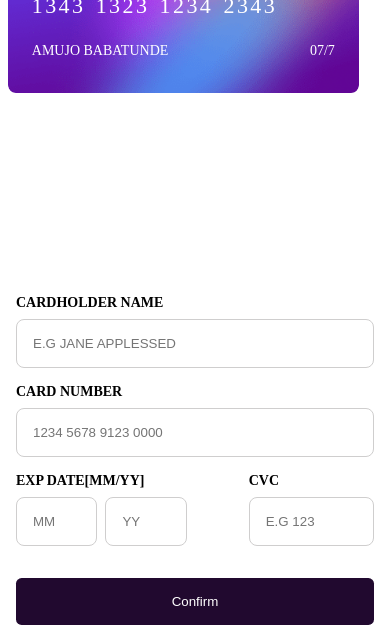
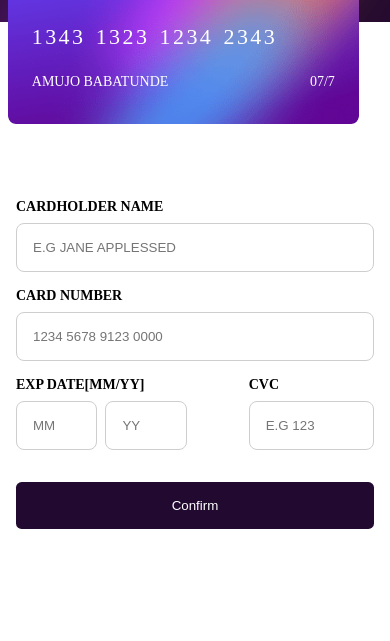
Before and after one commit to M-E-J-O-R/Interactive-Card-Form, a React app: page / in a window 390 px wide. Shown: the part 203-844 px from the top of the page. Built offline with nearby package versions, Linux system fonts and the light colour scheme.

Commit message:
latest commit to the branch

```diff
--- a/src/styles/style.css
+++ b/src/styles/style.css
@@ -1,3 +1,4 @@
+
 * {
     margin: 0;
     padding: 0;
@@ -9,6 +10,7 @@
     min-height: 100vh;
     display: grid;
     grid-template-columns: 30% 70%;
+
   }
 
   .card-display {
@@ -20,6 +22,8 @@
     flex-direction: column;
     align-items: center;
     justify-content: center;
+
+
     padding: 1rem;
     gap: 1.5rem;
   }
@@ -30,11 +34,11 @@
     padding: 1rem;
     position: relative;
     background-repeat: no-repeat;
+    transition: all 0.2s linear;
     background-size: cover;
-  transition: all 0.2s linear;
     border-radius: 0.5rem;
   }
-.card:hover {
+  .card:hover{
     transform: scale(0.95);
   }
   .card p {
@@ -56,7 +60,7 @@
   }
   .front-card #card-number-display {
     font-size: 22px;
-  font-size: bold;
+    font-size:bold;
     letter-spacing: 0.15rem;
     word-spacing: 0.15rem;
     justify-self: flex-end;
@@ -111,12 +115,13 @@
   form {
     padding: 1rem;
     width: 21rem;
-  display: none;
+    display:none;
+
   }
   form p {
     margin-bottom: 0.5rem;
-  font-weight: bold;
-  font-size: 14px;
+    font-weight:bold;
+    font-size:14px;
   }
 
   label {
@@ -130,14 +135,16 @@ input {
     border-radius: 0.25rem;
     outline: none;
     border: 1px solid #cfcece;
-  text-transform: uppercase;
+    text-transform:uppercase;
+
+
   }
   input::-webkit-outer-spin-button,
   input::-webkit-inner-spin-button {
     -webkit-appearance: none;
     margin: 0;
   }
-input[type="number"] {
+  input[type=number] {
     -moz-appearance: textfield;
   }
 
@@ -148,7 +155,7 @@ input[type="number"] {
 
   .expiry #mm {
     width: 35%;
-  margin-right: 0.5rem;
+    margin-right:0.5rem;
   }
   .expiry #yy {
     width: 35%;
@@ -164,9 +171,10 @@ button {
     padding: 0.75rem 3rem;
   }
 
-@media screen and (max-width: 1000px) {
+  @media screen  and (max-width: 1000px) {
     .container {
       grid-template-columns: 100%;
+
     }
 
     .back-card,
@@ -177,32 +185,33 @@ button {
 
   @media screen and (max-width: 500px) {
     .container {
-    display: flex;
-    flex-direction: column;
-    gap: 2rem;
+      grid-template-columns: 100%;
+      gap: 1rem;
+      justify-content: center;
+    }
+    .card{
 
-    justify-content: space-between;
-  }
-  .card {
-    width: 90vw;
+      width:90vw;
     }
     .card-display {
       position: relative;
-    min-height: 10rem;
     }
     .back-card,
   .front-card {
       position: absolute;
+
     }
     .back-card {
-    left: 8vw;
+      left:8vw;
       top: 0.5px;
+      /*     transform: translate(10%, 0); */
     }
     .front-card {
+  /*     transform: translate(5%, 60%); */
       z-index: 2;
-    left: 2vw;
+      left:2vw;
 
-    top: 65%;
+      top:60%;
     }
      .result #complete {
       transform: scale(1.15);
@@ -215,12 +224,13 @@ button {
     .result button {
       margin-top: 3rem;
     }
-  .form-container {
-    padding-top: 3rem;
+   .form-container{
+     padding-top:3rem;
    }
 
     form {
       width: 100vw;
+
     }
     form input {
       padding: 1rem;
@@ -229,4 +239,5 @@ button {
     button {
       padding: 1rem;
     }
+
   }
```
Lines whose indentation alone changed are shown as unchanged.
